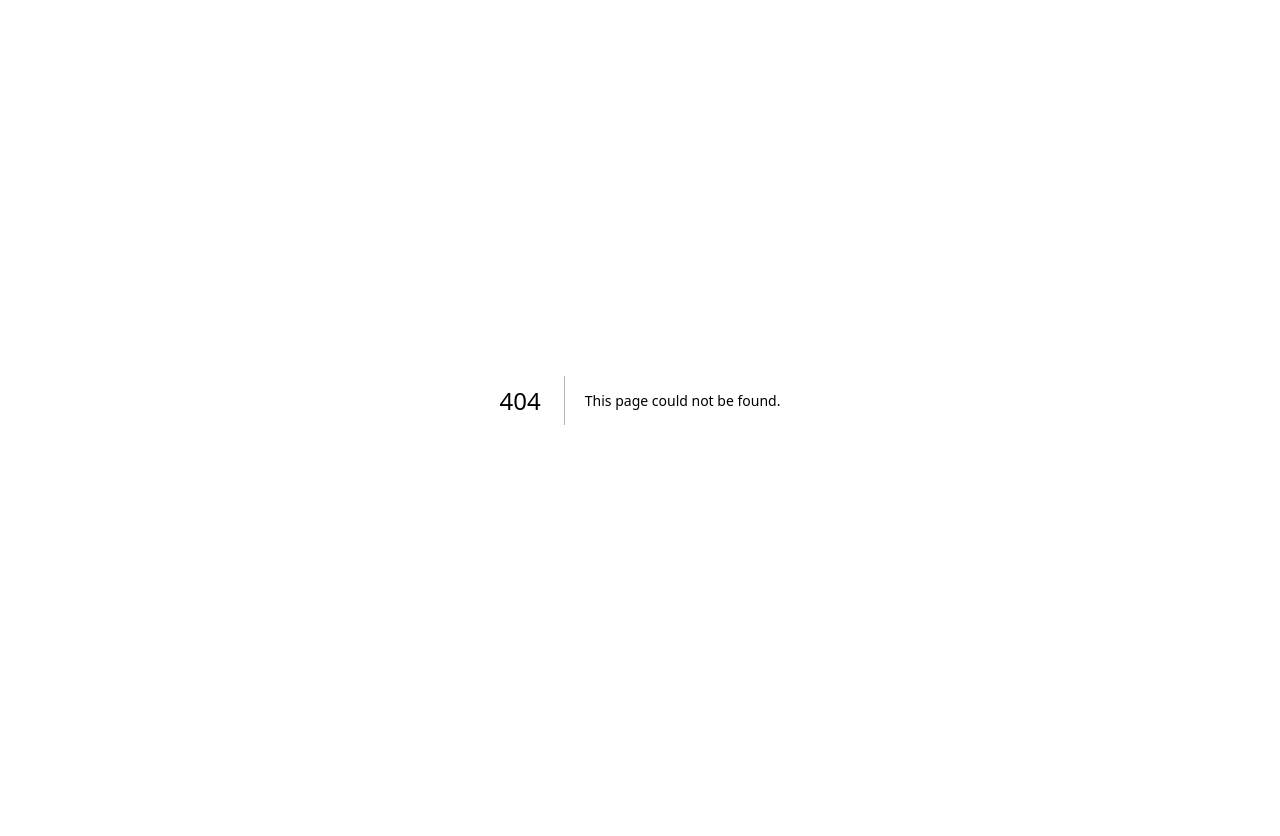
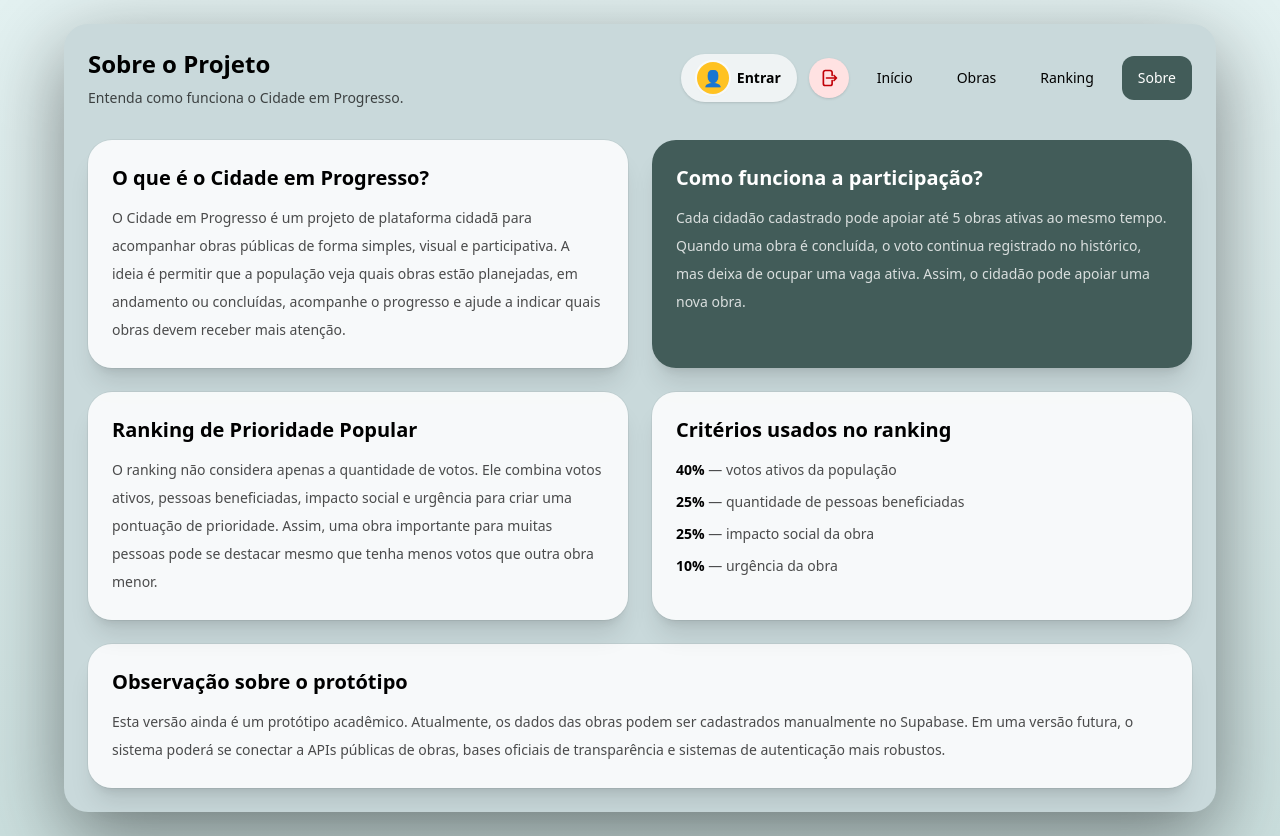
Before and after one commit to TornadoP/Cidade-Em-Progresso, a Next.js app: page /rotas/sobre in a window 1280 px wide. Before the commit this address had no page. Before the commit the page ends 800 px from the top, so only its background shows below. Built offline with nearby package versions, Linux system fonts and the light colour scheme.

Commit message:
criando pagina sobre e fazendo o link funcionar

```diff
--- a/app/HomeClient.tsx
+++ b/app/HomeClient.tsx
@@ -189,7 +189,7 @@ export default function HomeClient({ obras }: { obras: Obra[] }) {
             </Link>
             <a
               className="rounded-xl px-4 py-3 transition hover:bg-[#FFC222]"
-              href="#"
+              href="/rotas/sobre"
             >
               Sobre
             </a>
--- a/app/rotas/obras/ObrasClient.tsx
+++ b/app/rotas/obras/ObrasClient.tsx
@@ -136,7 +136,7 @@ export default function ObrasClient({
             </Link>
 
             <Link
-              href="#"
+              href="/rotas/sobre"
               className="rounded-xl px-4 py-3 font-medium text-black transition hover:bg-[#FFC222]"
             >
               Sobre
--- a/app/rotas/obras/[id]/page.tsx
+++ b/app/rotas/obras/[id]/page.tsx
@@ -97,7 +97,7 @@ export default async function DetalhesObraPage({
             </Link>
 
             <Link
-              href="#"
+              href="/rotas/sobre"
               className="rounded-xl px-4 py-3 font-medium text-black transition hover:bg-[#FFC222]"
             >
               Sobre
--- a/app/rotas/ranking/page.tsx
+++ b/app/rotas/ranking/page.tsx
@@ -137,7 +137,7 @@ export default async function RankingPage() {
             </Link>
 
             <Link
-              href="#"
+              href="/rotas/sobre"
               className="rounded-xl px-4 py-3 font-medium text-black transition hover:bg-[#FFC222]"
             >
               Sobre
--- /dev/null
+++ b/app/rotas/sobre/page.tsx
@@ -0,0 +1,136 @@
+import Link from "next/link";
+import AcoesUsuario from "@/app/components/AcoesUsuario";
+
+export default function SobrePage() {
+  return (
+    <div className="min-h-screen bg-gradient-to-b from-[#E3F1F1] to-[#CBDfde] p-4 font-sans sm:p-6">
+      <main className="mx-auto w-full max-w-6xl rounded-3xl bg-[#C9D9DB] p-6 shadow-[0_25px_80px_rgba(0,0,0,0.45)]">
+        <header className="mb-8 flex flex-col gap-6 lg:flex-row lg:items-center lg:justify-between">
+          <div>
+            <h1 className="text-2xl font-bold text-black">Sobre o Projeto</h1>
+
+            <p className="mt-2 text-sm text-black/70">
+              Entenda como funciona o Cidade em Progresso.
+            </p>
+          </div>
+
+          <div className="flex flex-wrap items-center gap-3">
+            <AcoesUsuario />
+
+            <nav className="flex flex-wrap gap-3 text-sm">
+              <Link
+                href="/"
+                className="rounded-xl px-4 py-3 font-medium text-black transition hover:bg-[#E3F1F1]"
+              >
+                Início
+              </Link>
+
+              <Link
+                href="/rotas/obras"
+                className="rounded-xl px-4 py-3 font-medium text-black transition hover:bg-[#E3F1F1]"
+              >
+                Obras
+              </Link>
+
+              <Link
+                href="/rotas/ranking"
+                className="rounded-xl px-4 py-3 font-medium text-black transition hover:bg-[#E3F1F1]"
+              >
+                Ranking
+              </Link>
+
+              <Link
+                href="/rotas/sobre"
+                className="rounded-xl bg-[#425C59] px-4 py-3 font-medium text-white transition hover:bg-[#334846]"
+              >
+                Sobre
+              </Link>
+            </nav>
+          </div>
+        </header>
+
+        <section className="grid gap-6 lg:grid-cols-2">
+          <div className="rounded-3xl bg-white/85 p-6 shadow-xl ring-1 ring-black/5">
+            <h2 className="text-xl font-bold text-black">
+              O que é o Cidade em Progresso?
+            </h2>
+
+            <p className="mt-3 text-sm leading-7 text-black/70">
+              O Cidade em Progresso é um projeto de plataforma cidadã para
+              acompanhar obras públicas de forma simples, visual e
+              participativa. A ideia é permitir que a população veja quais obras
+              estão planejadas, em andamento ou concluídas, acompanhe o
+              progresso e ajude a indicar quais obras devem receber mais
+              atenção.
+            </p>
+          </div>
+
+          <div className="rounded-3xl bg-[#425C59] p-6 text-white shadow-xl">
+            <h2 className="text-xl font-bold">Como funciona a participação?</h2>
+
+            <p className="mt-3 text-sm leading-7 text-white/80">
+              Cada cidadão cadastrado pode apoiar até 5 obras ativas ao mesmo
+              tempo. Quando uma obra é concluída, o voto continua registrado no
+              histórico, mas deixa de ocupar uma vaga ativa. Assim, o cidadão
+              pode apoiar uma nova obra.
+            </p>
+          </div>
+
+          <div className="rounded-3xl bg-white/85 p-6 shadow-xl ring-1 ring-black/5">
+            <h2 className="text-xl font-bold text-black">
+              Ranking de Prioridade Popular
+            </h2>
+
+            <p className="mt-3 text-sm leading-7 text-black/70">
+              O ranking não considera apenas a quantidade de votos. Ele combina
+              votos ativos, pessoas beneficiadas, impacto social e urgência para
+              criar uma pontuação de prioridade. Assim, uma obra importante para
+              muitas pessoas pode se destacar mesmo que tenha menos votos que
+              outra obra menor.
+            </p>
+          </div>
+
+          <div className="rounded-3xl bg-white/85 p-6 shadow-xl ring-1 ring-black/5">
+            <h2 className="text-xl font-bold text-black">
+              Critérios usados no ranking
+            </h2>
+
+            <div className="mt-4 space-y-3 text-sm text-black/70">
+              <p>
+                <strong className="text-black">40%</strong> — votos ativos da
+                população
+              </p>
+
+              <p>
+                <strong className="text-black">25%</strong> — quantidade de
+                pessoas beneficiadas
+              </p>
+
+              <p>
+                <strong className="text-black">25%</strong> — impacto social da
+                obra
+              </p>
+
+              <p>
+                <strong className="text-black">10%</strong> — urgência da obra
+              </p>
+            </div>
+          </div>
+        </section>
+
+        <section className="mt-6 rounded-3xl bg-white/85 p-6 shadow-xl ring-1 ring-black/5">
+          <h2 className="text-xl font-bold text-black">
+            Observação sobre o protótipo
+          </h2>
+
+          <p className="mt-3 text-sm leading-7 text-black/70">
+            Esta versão ainda é um protótipo acadêmico. Atualmente, os dados das
+            obras podem ser cadastrados manualmente no Supabase. Em uma versão
+            futura, o sistema poderá se conectar a APIs públicas de obras, bases
+            oficiais de transparência e sistemas de autenticação mais robustos.
+          </p>
+        </section>
+      </main>
+    </div>
+  );
+}
```
